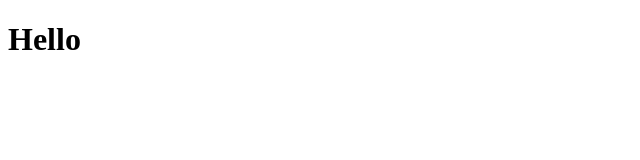
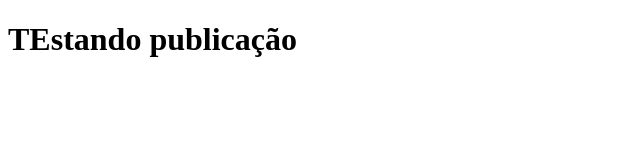
Before and after one commit to BiancaMPedrosa/DWE1-2024, a plain HTML site: page index.html in a window 1280 px wide. Shown: the whole page, without its empty margins (0-640 px from the left). Drawn offline with Linux system fonts and the light colour scheme.

Commit message:
Update index.html

```diff
--- a/index.html
+++ b/index.html
@@ -6,6 +6,6 @@
     <title>Document</title>
 </head>
 <body>
-    <h1>Hello</h1>
+    <h1>TEstando publicação</h1>
 </body>
 </html>
```
